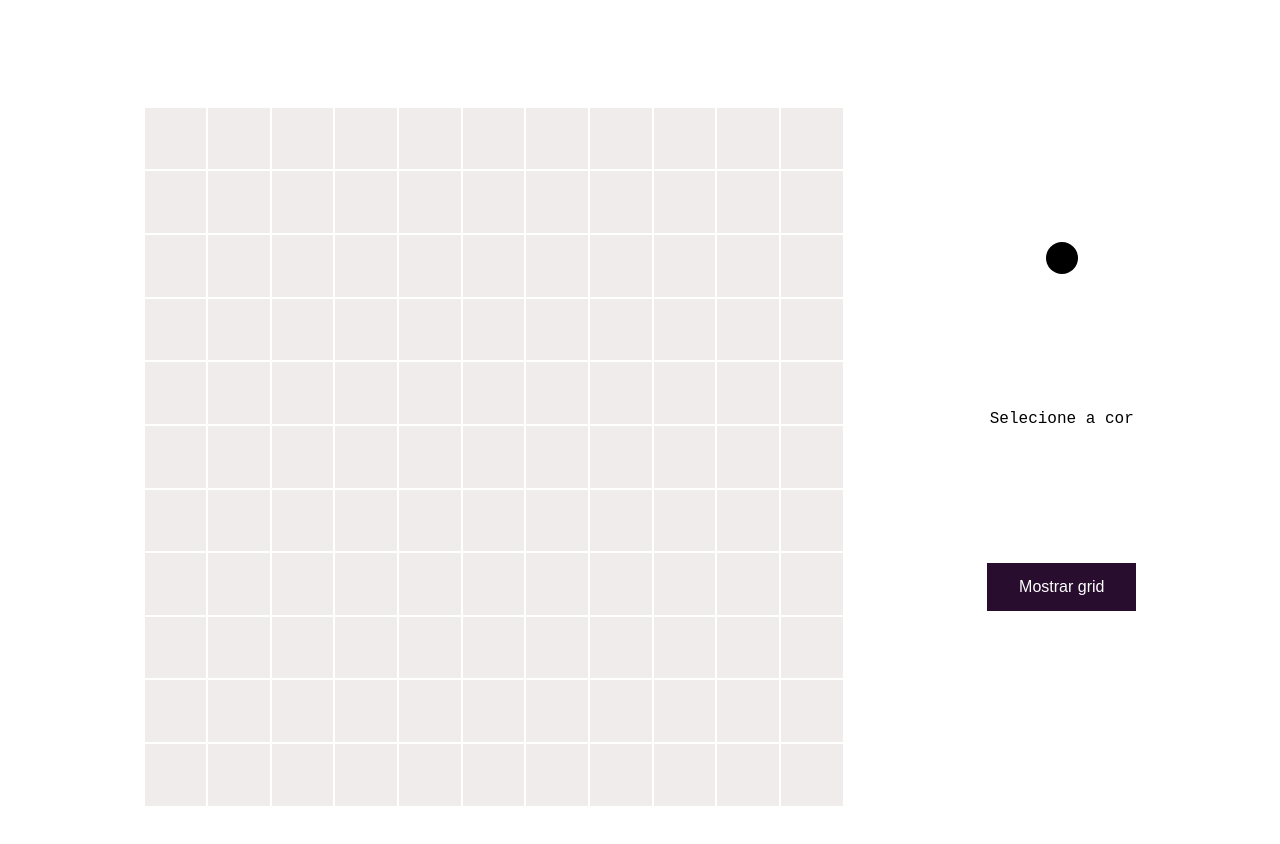
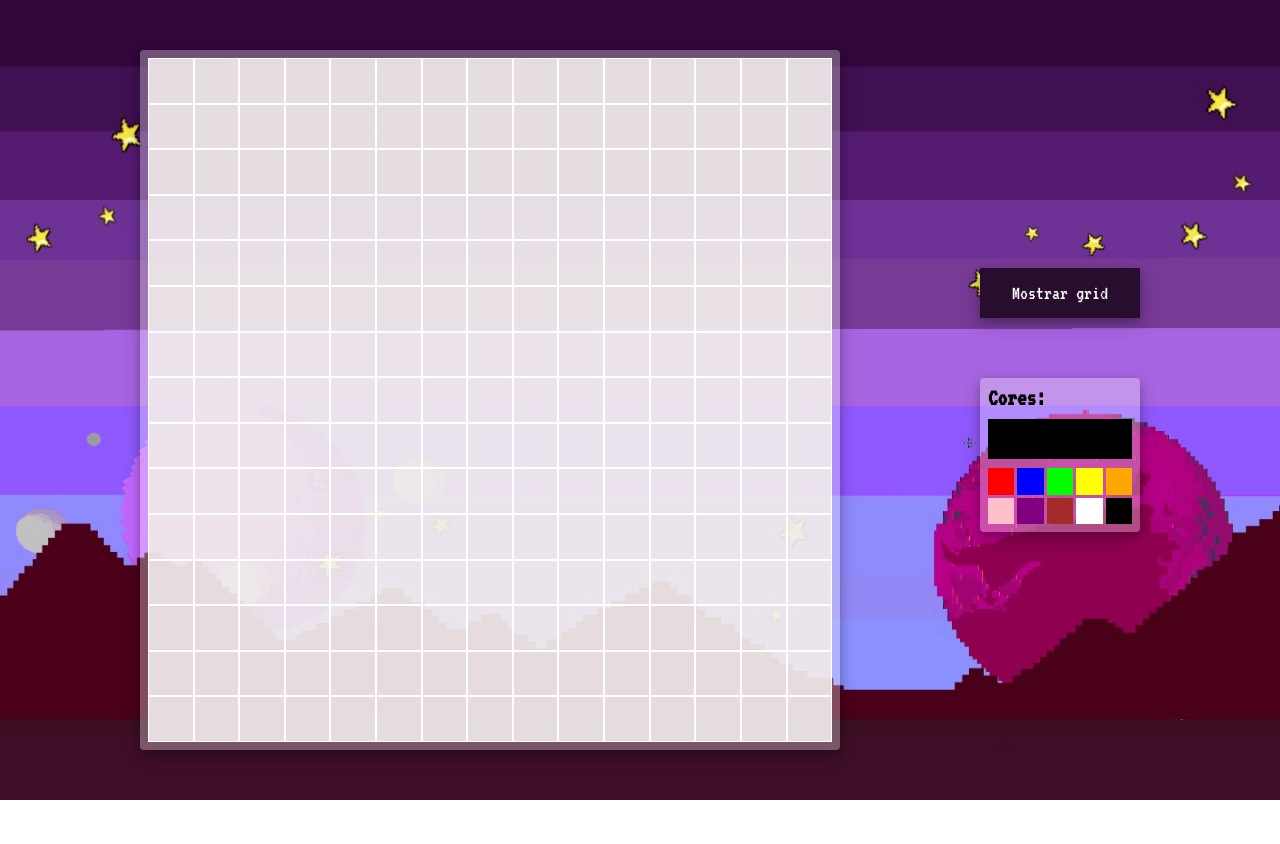
Before and after one commit to gabrielaamorim/Trabalho_FrontEnd, a plain HTML site: page newProject.html in a window 1280 px wide. After the commit the page ends 800 px from the top, so only its background shows below. Drawn offline with Linux system fonts and the light colour scheme.

Commit message:
Estilização página de desenho e index

```diff
--- a/assets/css/drawPage.css
+++ b/assets/css/drawPage.css
@@ -3,73 +3,102 @@
     padding: 0px;
 }
 
+body {
+    background-image: url('../img/background.jpg');
+    background-position: center;
+    background-repeat: no-repeat;
+    background-size: cover;
+}
+
+.efeitoSombra {
+    box-shadow: 0 4px 8px 0 rgba(0, 0, 0, 0.2), 0 6px 20px 0 rgba(0, 0, 0, 0.19);
+}
+
 .areaTrabalho {
     display: grid;
-    grid-template-columns: repeat(11, 1fr);
+    padding: 8px;
+    border-radius: 4px;
+    background-color: rgba(255, 255, 255, 0.3);
+    grid-template-columns: repeat(15, 1fr);
     max-width: 700px;
-    max-height: 80vh;
     width: 70%;
 }
 
-.areaTrabalho div{
+.areaTrabalho div {
     border: 1px solid white;
-    background-color: rgb(241, 236, 236);
+    background-color: rgba(241, 236, 236, 0.9);
     aspect-ratio: 1;
 }
 
-#areaPixelArt {
+.linha {
     display: flex;
-    flex-flow: row wrap;
-    align-content: center;
+    align-items: center;
     justify-content: space-evenly;
-    aspect-ratio: 1.5;
+    flex-wrap: wrap;
+    height: 100vh;
 }
 
 #menu-drawPage {
     display: flex;
     flex-direction: column;
-    align-content: space-evenly;
-    align-items: center;
-    justify-content:space-evenly;
-
+    gap: 20px;
 }
 
-#gridButton {
+.conteinerSeletorDeCores {
+    padding: 8px;
+    border-radius: 4px;
+    background-color: rgba(255, 255, 255, 0.3);
+    margin-top: 40px;
+    display: flex;
+    flex-direction: column;
+    justify-content: start;
+    gap: 9px;
+    height: 100%;
+}
+
+.coresPreSelecionadas {
+    display: grid;
+    grid-template-columns: repeat(5, 1fr);
+    gap: 3px;
+}
+
+.coresPreSelecionadas div {
+    aspect-ratio: 1;
+}
+
+.corSelecionada {
+    border: 2px solid;
+}
+
+.gridButton {
     background-color: rgb(40, 13, 46);
     border: none;
     color: white;
     padding: 15px 32px;
     text-align: center;
     text-decoration: none;
-    font-size: 16px;
+    font-size: 20px;
+    font-family: 'VT323', monospace;
     cursor: pointer;
-    float: left;
     transition: background 1s;
 }
 
-#gridButton:hover {
+.gridButton:hover {
     background-color: rgb(231, 89, 89);
 }
 
-#cor {
-    display: flex;
-    align-items: center;
-    align-content: center;
-    justify-content: center;
+input[type="color"] {
+    height: fit-content;
+	border: none;
+    background-attachment: transparent;
+    width: 100%;
 }
 
-input[type="color"] {
-	/*-webkit-appearance: none;*/
-    background-color: white;
-	border: none;
-	width: 32px;
-	height: 32px;
-}
 input[type="color"]::-webkit-color-swatch-wrapper {
 	padding: 0;
-    border-radius: 50%;
 }
+
 input[type="color"]::-webkit-color-swatch {
+    height: 40px;
 	border: none;
-    border-radius: 50%;
 }
--- a/assets/css/estilo.css
+++ b/assets/css/estilo.css
@@ -1,4 +1,4 @@
-*{
+* {
     margin: 0;
     padding: 0;
 }
@@ -8,16 +8,20 @@ html {
     scroll-behavior: smooth;
 }
 
+body {
+    font-family: 'VT323', monospace;
+}
+
 /*Responsividade com a tela cheia (imagem sólida)*/
 @media only screen and (max-width: 480px) {
-    .imgInicial{
+    .imgInicial {
         width: 100%;
         height: 60vh;
         display: flex;
         align-items: center;
-        justify-content:space-around;
+        justify-content: space-around;
     }
-  }
+}
 
 /*Menu*/
 #menu-horizontal {
@@ -27,29 +31,35 @@ html {
     position: fixed;
     width: 100vw;
     background-color: rgb(40, 13, 46);
-    }
+}
 
 #menu-horizontal ul {
-    list-style: none; /*tira os marcadores*/
+    list-style: none;
+    /*tira os marcadores*/
     padding: 0;
     background-color: rgb(39, 11, 53);
-    text-align:right; /*alinhar os elementos*/
+    text-align: right;
+    /*alinhar os elementos*/
 
 }
 
 #menu-horizontal ul li {
-    display: inline-block; /*ficar em uma linha (e não colunas)*/
-    }
+    display: inline-block;
+    /*ficar em uma linha (e não colunas)*/
+}
 
 #menu-horizontal ul li a {
     font-family: 'VT323', monospace;
     font-size: 25;
     color: rgb(255, 255, 255);
-    text-decoration: none; /*tira o sublinhado*/
+    text-decoration: none;
+    /*tira o sublinhado*/
     padding: 22px;
-    display: inline-block; /*cria um bloco com o padding informado*/
-    transition: background 1s; /*efeito de fade combinado com o hover*/
-    }
+    display: inline-block;
+    /*cria um bloco com o padding informado*/
+    transition: background 1s;
+    /*efeito de fade combinado com o hover*/
+}
 
 #menu-horizontal ul li a:hover {
     background-color: rgb(231, 89, 89);
@@ -61,6 +71,7 @@ html {
 h1 {
     color: rgb(255, 255, 255);
 }
+
 body {
     margin: 0;
     font-family: 'VT323', monospace;
@@ -85,7 +96,7 @@ body * {
         width: 90%;
     }
 
-    .menu{
+    .menu {
         flex-direction: column;
     }
 
@@ -131,7 +142,7 @@ body * {
     flex-direction: column;
 }
 
-.ladoEsquerdoimg{
+.ladoEsquerdoimg {
     width: 35vw;
 }
 
@@ -170,7 +181,8 @@ body * {
     background: #574869;
     color: #f0ffffde;
     font-size: 12pt;
-    box-shadow: 0px 10px 40px #00000056; /*Sombra*/
+    box-shadow: 0px 10px 40px #00000056;
+    /*Sombra*/
     outline: none;
     box-sizing: border-box;
 }
--- /dev/null
+++ b/assets/css/indexPage.css
@@ -0,0 +1,7 @@
+body {
+    background-image: url('../img/img01.svg');
+    background-position: left;
+    background-repeat: no-repeat;
+    background-size: cover;
+    height: 100vh;
+}
--- /dev/null
+++ b/assets/css/login.css
@@ -0,0 +1,12 @@
+* {
+    margin: 0;
+    padding: 0;
+}
+
+#linha {
+    background-color: rgb(40, 13, 46);
+    display: grid;
+    max-width: 700px;
+    max-height: 80vh;
+    width: 70%;
+}
--- a/assets/js/codigo.js
+++ b/assets/js/codigo.js
@@ -1,37 +1,59 @@
-var tam = 121
-var isShowingBorder = true
+var tam = 225;
+var isShowingBorder = true;
+var color = "rgb(0, 0, 0)";
 var quadro = document.querySelector(".areaTrabalho");
-for(let i = 0; i < tam; i++){
+var conteinerCoresPreSelecionadas = document.getElementById("coresPreSelecionadas");
+for (let i = 0; i < tam; i++) {
     let item = document.createElement("div");
     quadro.appendChild(item);
 }
 
-var quadrantes = quadro.children
+var seletorDeCor = document.getElementById("inputCor");
+seletorDeCor.addEventListener('change', (ev) => {
+    color = hexToRgb(ev.target.value);
+});
+
+var coresPreSelecionadas =  conteinerCoresPreSelecionadas.children;
+var corAtualSelecionada = null;
+for(let item of coresPreSelecionadas) {
+    item.addEventListener("click", () => {
+        color = item.style.backgroundColor;
+        item.classList.add('corSelecionada');
+        if (corAtualSelecionada) {
+            corAtualSelecionada.classList.remove('corSelecionada');
+        }
+        corAtualSelecionada = item;
+    });
+}
+
+var quadrantes = quadro.children;
 var backgroundColor = "rgb(241, 236, 236)";
-for(let item of quadrantes){
+for (let item of quadrantes) {
     item.addEventListener("click", () => {
-        var color = document.getElementById("cor").value;
-        if(item.style.backgroundColor != hexToRgb(color)) {
+        console.log(item.style.backgroundColor, color);
+        console.log(item.style.backgroundColor, color);
+        if (item.style.backgroundColor != color) {
             item.style.backgroundColor = color;
         }
         else {
-            item.style.backgroundColor=backgroundColor;
+            item.style.backgroundColor = backgroundColor;
         }
     })
 }
- //https://stackoverflow.com/questions/5623838/rgb-to-hex-and-hex-to-rgb
+
+//https://stackoverflow.com/questions/5623838/rgb-to-hex-and-hex-to-rgb
 function hexToRgb(hex) {
     var result = /^#?([a-f\d]{2})([a-f\d]{2})([a-f\d]{2})$/i.exec(hex);
     return result ? `rgb(${parseInt(result[1], 16)}, ${parseInt(result[2], 16)}, ${parseInt(result[3], 16)})` : null;
-  }
+}
 
-function mostraGrid(){
-    for(let item of quadrantes){
-        if(isShowingBorder){
-            item.style.border="0px";
+function mostraGrid() {
+    for (let item of quadrantes) {
+        if (isShowingBorder) {
+            item.style.border = "0px";
         }
-        else{
-            item.style.border="1px solid white";
+        else {
+            item.style.border = "1px solid white";
         }
     }
     isShowingBorder = !isShowingBorder;
--- a/newProject.html
+++ b/newProject.html
@@ -5,17 +5,43 @@
     <meta charset="UTF-8">
     <meta name="viewport" content="width=device-width, initial-scale=1.0">
     <script type="text/javascript" src="./assets/js/codigo.js" defer></script>
+    <link href="https://fonts.googleapis.com/css2?family=VT323&display=swap" rel="stylesheet">
     <link rel="stylesheet" href="./assets/css/estilo.css" />
     <link rel="stylesheet" href="./assets/css/drawPage.css" />
     <title>New Project</title>
 </head>
 
 <body>
-    <div id="areaPixelArt">
-        <div class="areaTrabalho"></div>
+    <div class="linha">
+        <div class="areaTrabalho efeitoSombra"></div>
         <div id="menu-drawPage">
-            <input type="color" id="cor" name="cor"/><label for="cor">Selecione a cor</label>
-            <button type="button" id="gridButton" onclick="mostraGrid()">Mostrar grid</button>
+            <button type="button" class="gridButton efeitoSombra" onclick="mostraGrid()">Mostrar grid</button>
+            <div class="conteinerSeletorDeCores efeitoSombra">
+                <h2>Cores:</h2>
+                <input type="color" name="cor" id="inputCor" class="inputCor" >
+                <div class="coresPreSelecionadas" id="coresPreSelecionadas">
+                    <div style="background-color: #ff0000;">
+                    </div>
+                    <div style="background-color: #0000FF;">
+                    </div>
+                    <div style="background-color: #00FF00;">
+                    </div>
+                    <div style="background-color: #FFFF00;">
+                    </div>
+                    <div style="background-color: #ffa500;">
+                    </div>
+                    <div style="background-color: #ffc0cb;">
+                    </div>
+                    <div style="background-color: #800080;">
+                    </div>
+                    <div style="background-color: #a52a2a;">
+                    </div>
+                    <div style="background-color: #ffffff;">
+                    </div>
+                    <div style="background-color: #000000;">
+                    </div>
+                </div>
+            </div>
         </div>
     </div>
 </body>
```
Also changed, not shown: index.html (+1 -9 lines), login.html (+1 -1 lines), assets/img/background.jpg (added), cadastro.html (deleted).
